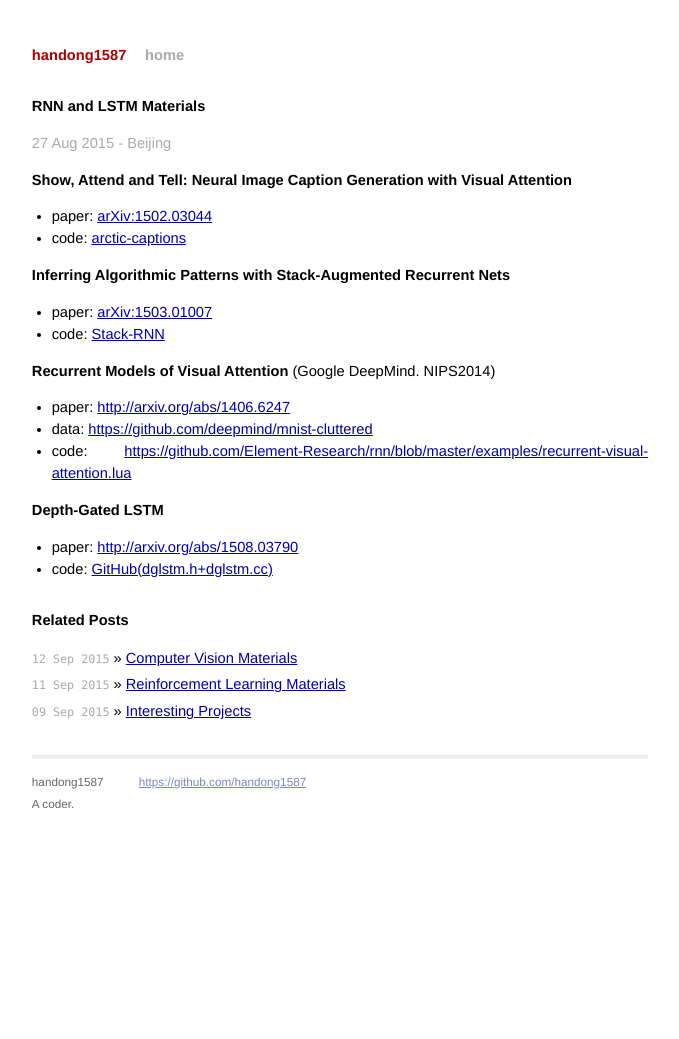
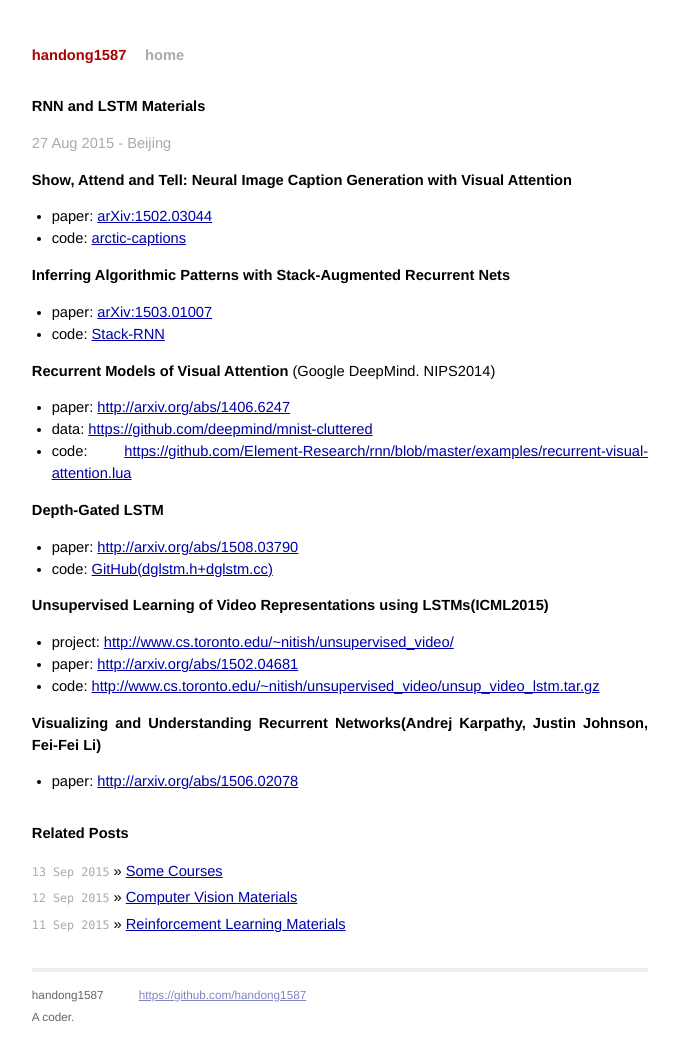
Before and after one commit to handong1587/handong1587.github.io, a Jekyll site: the page built from _posts/deep_learning/2015-08-27-rnn-and-lstm-materials.md, in a window 1280 px wide. Shown: the whole page, without its empty margins (300-979 px from the left). Built offline with Jekyll 4.4.1, drawn with Linux system fonts in a browser that asks for light colours; Markdown is read by kramdown in place of the engine named in the settings; comment, search, counter and statistics services are not loaded; before the commit the page ends 944 px from its top, so only the background shows below that.

Commit message:
update blogs

```diff
--- a/_posts/deep_learning/2015-08-27-rnn-and-lstm-materials.md
+++ b/_posts/deep_learning/2015-08-27-rnn-and-lstm-materials.md
@@ -29,3 +29,13 @@ title: RNN and LSTM Materials
 
 - paper: [http://arxiv.org/abs/1508.03790](http://arxiv.org/abs/1508.03790)
 - code: [GitHub(dglstm.h+dglstm.cc)](https://github.com/kaishengyao/cnn/tree/master/cnn)
+
+**Unsupervised Learning of Video Representations using LSTMs(ICML2015)**
+
+- project: [http://www.cs.toronto.edu/~nitish/unsupervised_video/](http://www.cs.toronto.edu/~nitish/unsupervised_video/)
+- paper: [http://arxiv.org/abs/1502.04681](http://arxiv.org/abs/1502.04681)
+- code: [http://www.cs.toronto.edu/~nitish/unsupervised_video/unsup_video_lstm.tar.gz](http://www.cs.toronto.edu/~nitish/unsupervised_video/unsup_video_lstm.tar.gz)
+
+**Visualizing and Understanding Recurrent Networks(Andrej Karpathy, Justin Johnson, Fei-Fei Li)**
+
+- paper: [http://arxiv.org/abs/1506.02078](http://arxiv.org/abs/1506.02078)
```
Also changed, not shown: _posts/big_data/2015-09-13-some-courses.md (added, +12 -0 lines), _posts/deep_learning/2015-08-27-cnn-materials.md (+5 -0 lines), _posts/deep_learning/2015-08-27-deep-learning-materials.md (+4 -0 lines).
